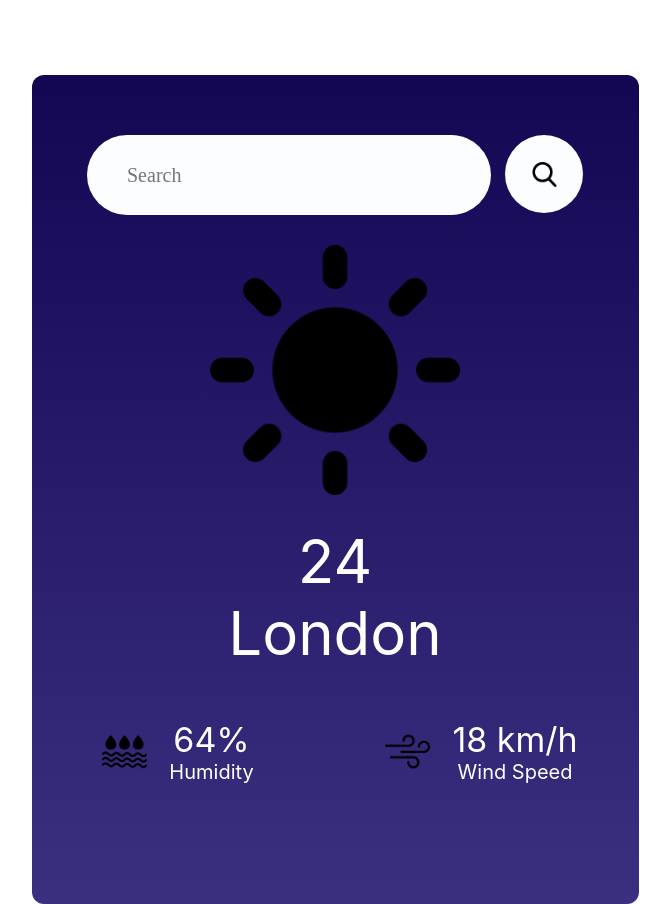
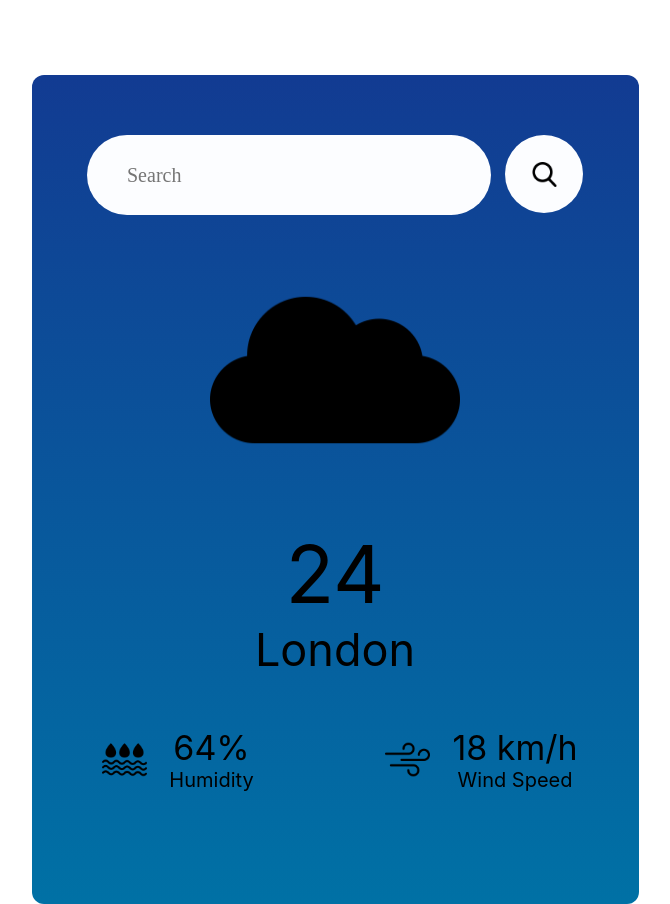
Before and after one commit to DylanCFolsom/weatherapp, a React (Create React App) app: page / in a window 1280 px wide. Shown: the whole page, without its empty margins (305-975 px from the left). Built offline with nearby package versions, Linux system fonts and the light colour scheme.

Commit message:
1/16/24 4:52 PM

```diff
--- a/src/Components/WeatherApp/WeatherApp.jsx
+++ b/src/Components/WeatherApp/WeatherApp.jsx
@@ -1,4 +1,4 @@
-import React from 'react'
+import React, { useState } from 'react'
 import './main.css'
 
 import search_icon from '../Assets/search.png';
@@ -15,8 +15,10 @@ export const WeatherApp = () => {
 ;
   let api_key ="bd190ea86b7695bb1e584f0b6d267d26"
 
+  const [wicon,setWicon] = useState(cloud_icon)
+
   const search = async () => {
-    const element =document.getElementsByClassName("cityInput")
+    const element = document.getElementsByClassName("cityInput")
     if(element[0].value==="")
     {
       return 0;
@@ -26,15 +28,49 @@ export const WeatherApp = () => {
 
     let response = await fetch(url);
     let data = await response.json();
+
     const humidity = document.getElementsByClassName("humidity-percentage")
     const wind = document.getElementsByClassName("wind-rate")
     const temp = document.getElementsByClassName("weather-temp")
     const location = document.getElementsByClassName("weather-location")
 
     humidity[0].innerHTML = data.main.humidity+" %";
-    wind[0].innerHTML = data.wind.speed+"mph";
-    temp[0].innerHTML = data.main.temp+"&#8457";
+    wind[0].innerHTML = Math.floor(data.wind.speed)+" mph";
+    temp[0].innerHTML = Math.floor(data.main.temp)+"\u2109";
     location[0].innerHTML = data.name;
+
+    if(data.weather[0].icon==="01d" || data.weather[0].icon==="01n" )
+    {
+      setWicon(clear_icon);
+    }
+    else if(data.weather[0].icon==="02d" || data.weather[0].icon==="02n" )
+    {
+      setWicon(cloud_icon);
+    }
+    else if(data.weather[0].icon==="03d" || data.weather[0].icon==="03n" )
+    {
+      setWicon(drizzle_icon);
+    }
+    else if(data.weather[0].icon==="04d" || data.weather[0].icon==="04n" )
+    {
+      setWicon(drizzle_icon);
+    }
+    else if(data.weather[0].icon==="09d" || data.weather[0].icon==="09n" )
+    {
+      setWicon(rain_icon);
+    }
+    else if(data.weather[0].icon==="10d" || data.weather[0].icon==="10n" )
+    {
+      setWicon(rain_icon);
+    }
+    else if(data.weather[0].icon==="13d" || data.weather[0].icon==="13n" )
+    {
+      setWicon(snow_icon);
+    }
+    else
+    {
+      setWicon(clear_icon)
+    }
   }
 
   return (
@@ -46,7 +82,7 @@ export const WeatherApp = () => {
             </div>
         </div>
         <div className="weather-image">
-          <img src={clear_icon} alt="" />
+          <img src={wicon} alt="" />
         </div>
         <div className="weather-temp">
           24
--- a/src/Components/WeatherApp/main.css
+++ b/src/Components/WeatherApp/main.css
@@ -4,7 +4,7 @@
   margin: auto;
   margin-top: 75px;
   border-radius: 12px;
-  background-image: linear-gradient(180deg, #130754 0%, #3b2f80 100%);
+  background-image: linear-gradient(180deg, #123b92 0%, #0071a5 100%);
 }
 .container .top-bar {
   display: flex;
@@ -53,20 +53,20 @@
   margin-top: 30px;
   display: flex;
   justify-content: center;
-  color: white;
-  font-size: 60px;
+  color: #000;
+  font-size: 80px;
   font-weight: 400;
 }
 .container .weather-location {
   display: flex;
   justify-content: center;
-  color: white;
-  font-size: 60px;
+  color: #000;
+  font-size: 45px;
   font-weight: 400;
 }
 .container .data-container {
   margin-top: 50px;
-  color: white;
+  color: #000;
   display: flex;
   justify-content: center;
 }
--- a/src/Components/WeatherApp/main.scss
+++ b/src/Components/WeatherApp/main.scss
@@ -4,7 +4,7 @@
     margin: auto;
     margin-top: 75px;
     border-radius: 12px;
-    background-image: linear-gradient(180deg, #130754 0%, #3b2f80 100%);
+    background-image: linear-gradient(180deg, #123b92 0%, #0071a5 100%);
     .top-bar{
         display: flex;
         justify-content: center;
@@ -52,20 +52,20 @@
         margin-top: 30px;
         display: flex;
         justify-content: center;
-        color: white;
-        font-size: 60px;
+        color: #000;
+        font-size: 80px;
         font-weight: 400;
     }
     .weather-location{
         display: flex;
         justify-content: center;
-        color: white;
-        font-size: 60px;
+        color: #000;
+        font-size: 45px;
         font-weight: 400;
     }
     .data-container{
         margin-top: 50px;
-        color: white;
+        color: #000;
         display: flex;
         justify-content: center;
         .element{
```
Also changed, not shown: 1 other file (tests, documents, lock files or other folders).
